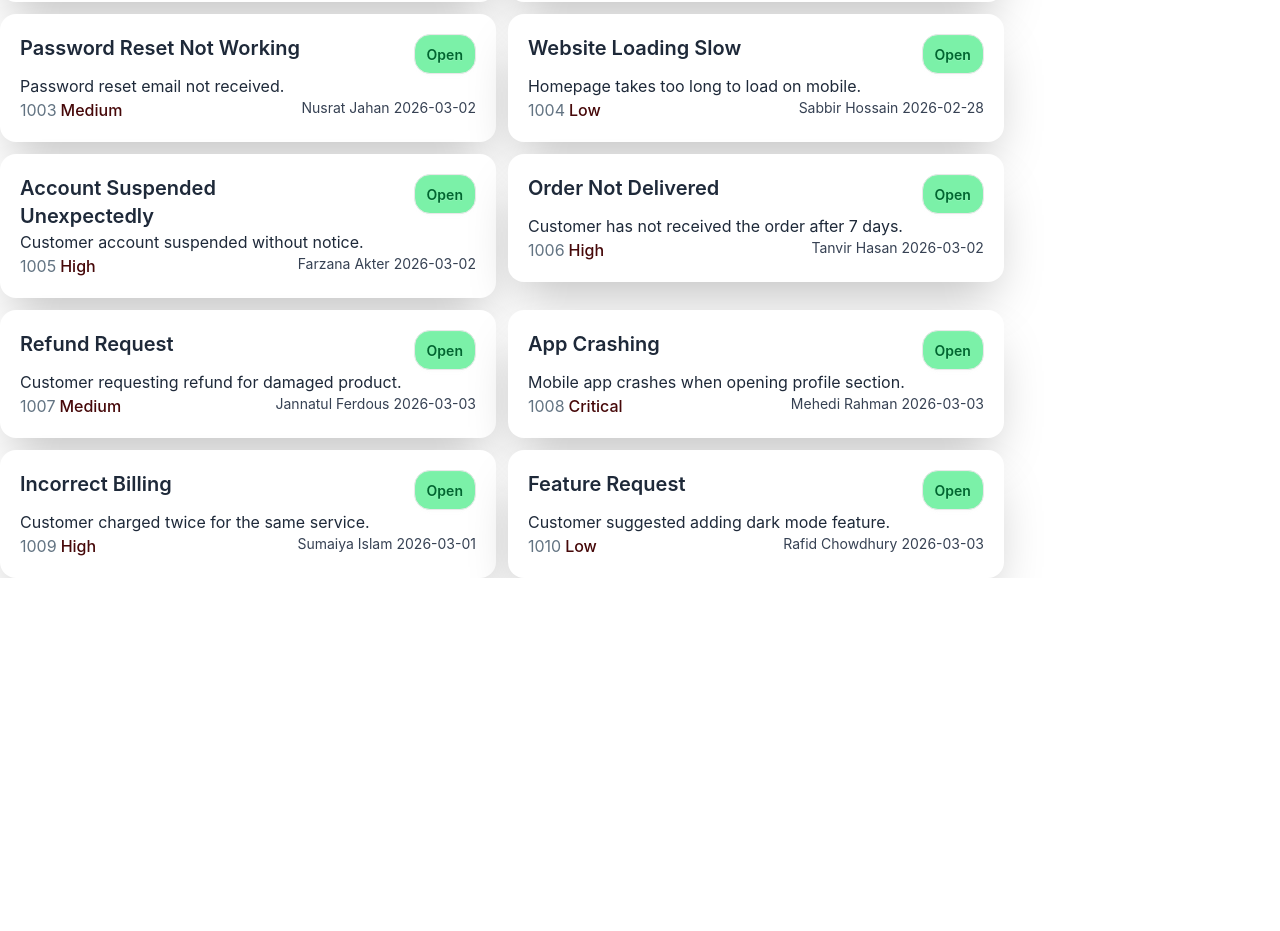
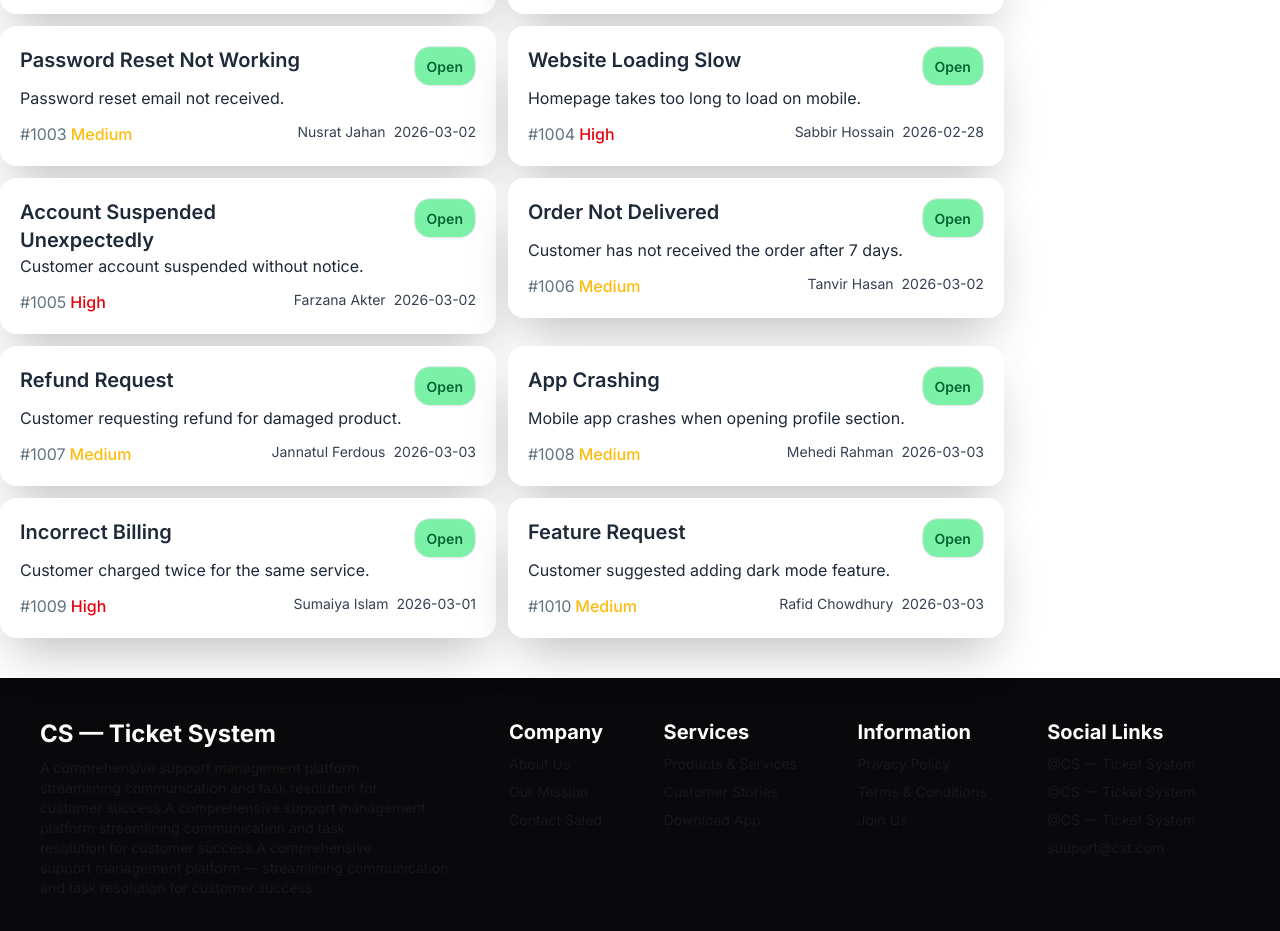
Before and after one commit to ShalehAhmedh/Customer-Support-Ticket-Service, a React (Vite) app: page / in a window 1280 px wide. Shown: the part 495-1426 px from the top of the page. Before the commit the page ends 1073 px from the top, so only its background shows below. Built offline with nearby package versions, Linux system fonts and the light colour scheme.

Commit message:
Added some functionalities for progressTickets and added some functions to remove the complete tickets and some css

```diff
--- a/index.html
+++ b/index.html
@@ -5,6 +5,9 @@
     <link rel="icon" type="image/svg+xml" href="/vite.svg" />
     <meta name="viewport" content="width=device-width, initial-scale=1.0" />
     <title>cs-customer-support-ticket-system</title>
+    <style>
+@import url('https://fonts.googleapis.com/css2?family=Inter:ital,opsz,wght@0,14..32,100..900;1,14..32,100..900&display=swap');
+</style>
   </head>
   <body>
     <div id="root"></div>
--- a/public/customersData.json
+++ b/public/customersData.json
@@ -13,7 +13,7 @@
     "title": "Payment Failed",
     "description": "Payment deducted but order not confirmed.",
     "customer": "Karim Ahmed",
-    "priority": "Critical",
+    "priority": "Medium",
     "status": "In_Progress",
     "createdAt": "2026-03-01"
   },
@@ -31,7 +31,7 @@
     "title": "Website Loading Slow",
     "description": "Homepage takes too long to load on mobile.",
     "customer": "Sabbir Hossain",
-    "priority": "Low",
+    "priority": "High",
     "status": "Resolved",
     "createdAt": "2026-02-28"
   },
@@ -49,7 +49,7 @@
     "title": "Order Not Delivered",
     "description": "Customer has not received the order after 7 days.",
     "customer": "Tanvir Hasan",
-    "priority": "High",
+    "priority": "Medium",
     "status": "Open",
     "createdAt": "2026-03-02"
   },
@@ -67,7 +67,7 @@
     "title": "App Crashing",
     "description": "Mobile app crashes when opening profile section.",
     "customer": "Mehedi Rahman",
-    "priority": "Critical",
+    "priority": "Medium",
     "status": "Open",
     "createdAt": "2026-03-03"
   },
@@ -85,7 +85,7 @@
     "title": "Feature Request",
     "description": "Customer suggested adding dark mode feature.",
     "customer": "Rafid Chowdhury",
-    "priority": "Low",
+    "priority": "Medium",
     "status": "Open",
     "createdAt": "2026-03-03"
   }
--- a/src/App.jsx
+++ b/src/App.jsx
@@ -3,7 +3,9 @@ import BanImg from './assets/vector1.png';
 import Banner from './Components/Banner/Banner';
 import Navbar from './Components/Navbar/Navbar';
 import CustomerTickets from './Components/CustomerTickets/CustomerTickets';
+import InProgressCard from './Components/InProgressCard/InProgressCard';
 import { Suspense, useState } from 'react';
+import Footer from './Components/Footer/Footer';
 
 const fetchCustomerTickets = async () => {
   const res = await fetch("/customersData.json")
@@ -15,14 +17,19 @@ const ticketsPromise = fetchCustomerTickets()
 
 function App() {
   const [inProgress, setInProgress] = useState(0);
-  const [selectedTicket, setSelectedTicket] = useState([])
+  const [selectedTicket, setSelectedTicket] = useState([]);
+  const [resolvedCount, setResolvedCount] = useState(0);
+const removedInProgress=(t)=>{
+
+}
   return (
     <>
       <Navbar></Navbar>
-      <Banner inProgress={inProgress}></Banner>
+      <Banner resolvedCount={resolvedCount} setResolvedCount={setResolvedCount} inProgress={inProgress} setInProgress={setInProgress}></Banner>
       <Suspense fallback={<span className="loading loading-infinity loading-xl"></span>}>
-        <CustomerTickets selectedTicket={selectedTicket} setSelectedTicket={setSelectedTicket} inProgress={inProgress} setInProgress={setInProgress} ticketsPromise={ticketsPromise}></CustomerTickets>
+        <CustomerTickets removedInProgress={removedInProgress} resolvedCount={resolvedCount} setResolvedCount={setResolvedCount} selectedTicket={selectedTicket} setSelectedTicket={setSelectedTicket} inProgress={inProgress} setInProgress={setInProgress} ticketsPromise={ticketsPromise}></CustomerTickets>
       </Suspense>
+      <Footer></Footer>
     </>
   )
 }
--- a/src/Components/Banner/Banner.jsx
+++ b/src/Components/Banner/Banner.jsx
@@ -1,6 +1,7 @@
 import React from 'react';
 
-const Banner = ({inProgress}) => {
+const Banner = ({inProgress,resolvedCount}) => {
+
     return (
         <div className="max-w-7xl mx-auto mt-8">
             <div className="grid grid-cols-1 md:grid-cols-2 gap-8 text-white">
@@ -12,7 +13,7 @@ const Banner = ({inProgress}) => {
 
                 <div className="flex flex-col items-center justify-center p-8 rounded-2xl bg-linear-to-r from-[#54CF68] to-[#00827A]">
                     <h2 className="text-4xl font-bold">Resolved</h2>
-                    <span className="text-5xl font-bold mt-2">0</span>
+                    <span className="text-5xl font-bold mt-2">{resolvedCount}</span>
                 </div>
 
             </div>
--- a/src/Components/CustomerTickets/CustomerTickets.jsx
+++ b/src/Components/CustomerTickets/CustomerTickets.jsx
@@ -2,19 +2,22 @@ import React, { use } from 'react';
 import Ticket from '../Ticket/Ticket';
 import InProgressCard from '../InProgressCard/InProgressCard';
 
-const CustomerTickets = ({ ticketsPromise, inProgress, setInProgress, selectedTicket, setSelectedTicket }) => {
+const CustomerTickets = ({ ticketsPromise, inProgress, setInProgress, selectedTicket, setSelectedTicket,resolvedCount,setResolvedCount,removedInProgress}) => {
     const tickets = use(ticketsPromise)
     // console.log(selectedTicket);
     return (
+
+
+
         <div className='flex max-w-7xl mx-auto'>
             <div className='max-w-5xl grid grid-cols-1 md:grid-cols-2 gap-3'>
                 {
-                    tickets.map(ticket => <Ticket selectedTicket={selectedTicket} setSelectedTicket={setSelectedTicket} inProgress={inProgress} setInProgress={setInProgress} ticket={ticket}></Ticket>)
+                    tickets.map(ticket => <Ticket removedInProgress={removedInProgress} selectedTicket={selectedTicket} setSelectedTicket={setSelectedTicket}  inProgress={inProgress} setInProgress={setInProgress} ticket={ticket}></Ticket>)
                 }
             </div>
             <div className='grid grid-cols-1/2 ml-5 text-center'>
                 {
-                    selectedTicket.map(ticket => <InProgressCard ticket={ticket}></InProgressCard>)
+                    selectedTicket.map(ticket => <InProgressCard removedInProgress={removedInProgress} inProgress={inProgress} setInProgress={setInProgress} resolvedCount={resolvedCount} setResolvedCount={setResolvedCount} ticket={ticket}></InProgressCard>)
                 }
                 <div className='mx-10'>
                     <p className='text-xl font-bold text-white mb-2'>Resolved Task</p>
--- /dev/null
+++ b/src/Components/Footer/Footer.jsx
@@ -0,0 +1,40 @@
+import React from 'react';
+
+const Footer = () => {
+    return (
+        <footer className="footer sm:footer-horizontal bg-neutral p-10 mt-10">
+  <nav>
+    <h6 className="font-bold text-white text-2xl">CS — Ticket System</h6>
+    <p>A comprehensive support management platform<br></br>streamlining communication and task resolution for<br></br> customer success.A comprehensive support management<br></br> platform streamlining communication and task<br></br> resolution  for customer success.A comprehensive  <br></br>support management platform — streamlining communication<br></br> and task resolution for customer success.</p>
+  </nav>
+  <nav>
+    <h6 className="font-bold text-white text-xl">Company</h6>
+    <a className="link link-hover">About Us</a>
+    <a className="link link-hover">Our Mission</a>
+    <a className="link link-hover">Contact Saled</a>
+  </nav>
+  <nav>
+    <h6 className="font-bold text-white text-xl">Services</h6>
+    <a className="link link-hover">Products & Services</a>
+    <a className="link link-hover">Customer Stories</a>
+    <a className="link link-hover">Download App</a>
+  </nav>
+
+  <nav>
+    <h6 className="font-bold text-white text-xl">Information</h6>
+    <a className="link link-hover">Privacy Policy</a>
+    <a className="link link-hover">Terms & Conditions</a>
+    <a className="link link-hover">Join Us</a>
+  </nav>
+  <nav>
+    <h6 className="font-bold text-white text-xl">Social Links</h6>
+    <a className="link link-hover">@CS — Ticket System</a>
+    <a className="link link-hover">@CS — Ticket System</a>
+    <a className="link link-hover">@CS — Ticket System</a>
+    <a className="link link-hover">suuport@cst.com</a>
+  </nav>
+</footer>
+    );
+};
+
+export default Footer;
--- a/src/Components/InProgressCard/InProgressCard.jsx
+++ b/src/Components/InProgressCard/InProgressCard.jsx
@@ -1,12 +1,23 @@
 import React from 'react';
+import { useState } from 'react'
 
-const InProgressCard = ({ticket}) => {
-    console.log(ticket)
+const InProgressCard = ({ticket,resolvedCount,setResolvedCount,inProgress,setInProgress,removedInProgress}) => {
+    console.log(resolvedCount);
+    // const [isVisible, setIsVisible] = React.useState(true);
+    const [isSelected, setIsSelected]=useState(false);
+    const handleRemove=()=>{
+
+    }
     return (
         <div className=''>
             <div className='bg-white rounded-2xl ml-8'>
                 <p className='text-xl font-bold text-gray-800 py-2'>{ticket.title}</p>
-                <button className='px-25 rounded-2xl py-1 bg-[#02A53B] text-white text-lg font-medium mb-2 mx-2'>Complete</button>
+                <button disabled={isSelected} onClick={() => {
+                    setIsSelected(true);
+                    setResolvedCount(resolvedCount + 1);
+                    setInProgress(inProgress-1);
+                }
+            } className='btn px-25 rounded-2xl py-1 bg-[#02A53B] text-white text-lg font-medium mb-2 mx-2'>Complete</button>
             </div>
 
         </div>
--- a/src/Components/Ticket/Ticket.jsx
+++ b/src/Components/Ticket/Ticket.jsx
@@ -2,7 +2,7 @@ import React, { useState } from 'react';
 
 const Ticket = ({ticket,inProgress,setInProgress,selectedTicket,setSelectedTicket}) => {
     const [isSelected, setIsSelected]=useState(false)
-    console.log(ticket.priority)
+    // console.log(ticket.priority)
     return (
         <div className=''>
             <div>
@@ -13,9 +13,9 @@ const Ticket = ({ticket,inProgress,setInProgress,selectedTicket,setSelectedTicke
                         setSelectedTicket([...selectedTicket,ticket])
                     }} className={`btn rounded-2xl ${isSelected?"bg-[#F8F3B9] text-[#9C7700]":"bg-green-300 text-green-800"} px-3 py-1 items-center ml-2`}>{isSelected?"In Progress":"Open"}</button></div>
                     <div><p className='text-gray-800'>{ticket.description}</p></div>
-                    <div className='flex justify-between'>
-                        <div className='text-[#627382]'>{ticket.id}<span className={`ml-1 text-md font-medium ${ticket.id=='High'?"text-red-600":"text-red-950"}`}>{ticket.priority}</span></div>
-                        <div className='text-sm text-gray-700'>{ticket.customer}<span className='ml-1 text-sm text-gray-700'>{ticket.createdAt}</span></div>
+                    <div className='flex justify-between mt-3'>
+                        <div className='text-[#627382] mr-2'>#{ticket.id}<span className={`ml-1 text-md font-medium ${ticket.priority=='High'?"text-red-600":"text-[#FEBB0C]"}`}>{ticket.priority}</span></div>
+                        <div className='text-sm text-gray-700'>{ticket.customer}<span className='ml-2 text-sm text-gray-700'>{ticket.createdAt}</span></div>
                     </div>
                 </div>
             </div>
--- a/src/index.css
+++ b/src/index.css
@@ -1,2 +1,7 @@
 @import "tailwindcss";
 @plugin "daisyui";
+@import url('https://fonts.googleapis.com/css2?family=Inter:wght@400;700&display=swap');
+
+body {
+  font-family: "Inter", sans-serif;
+}
```
